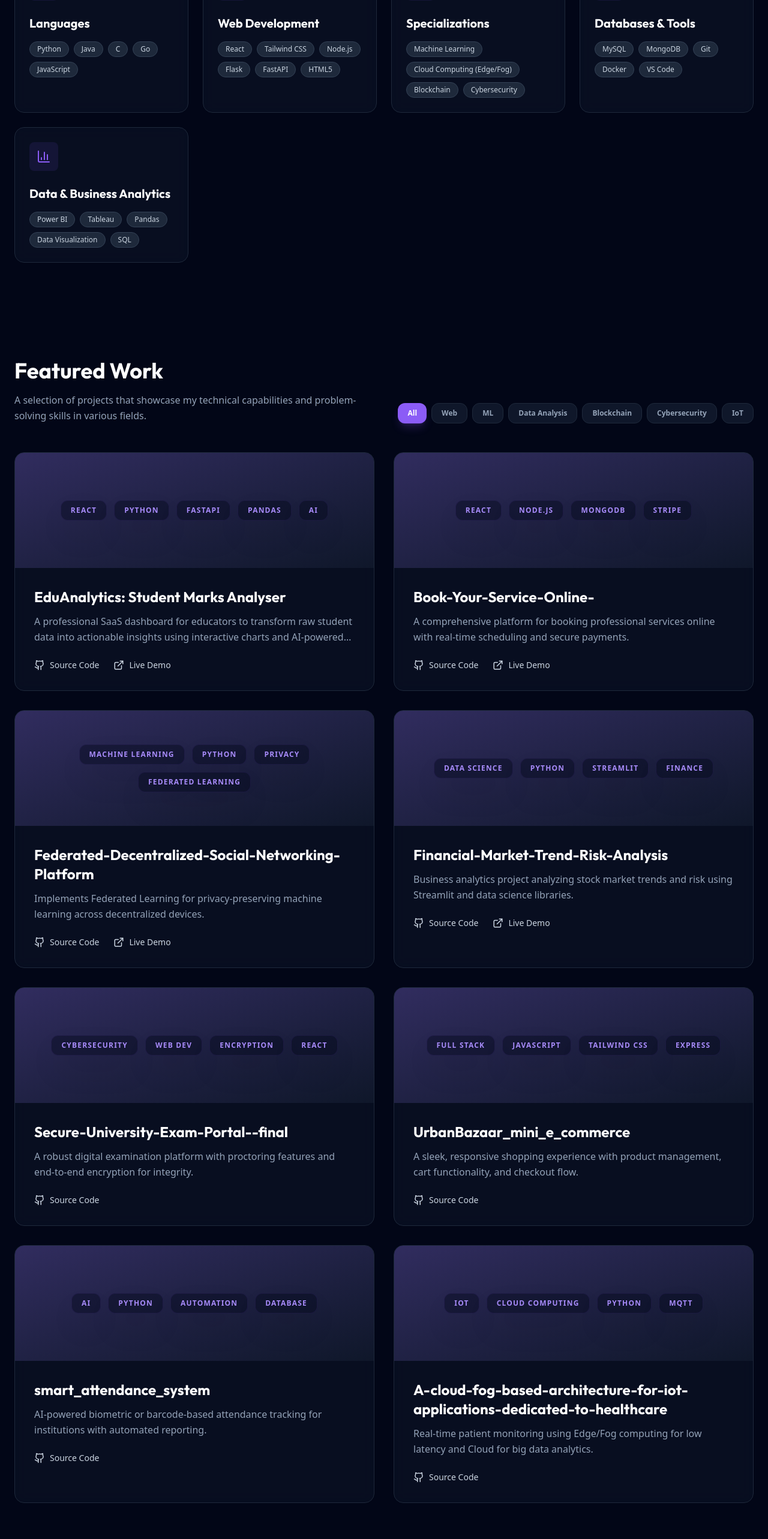
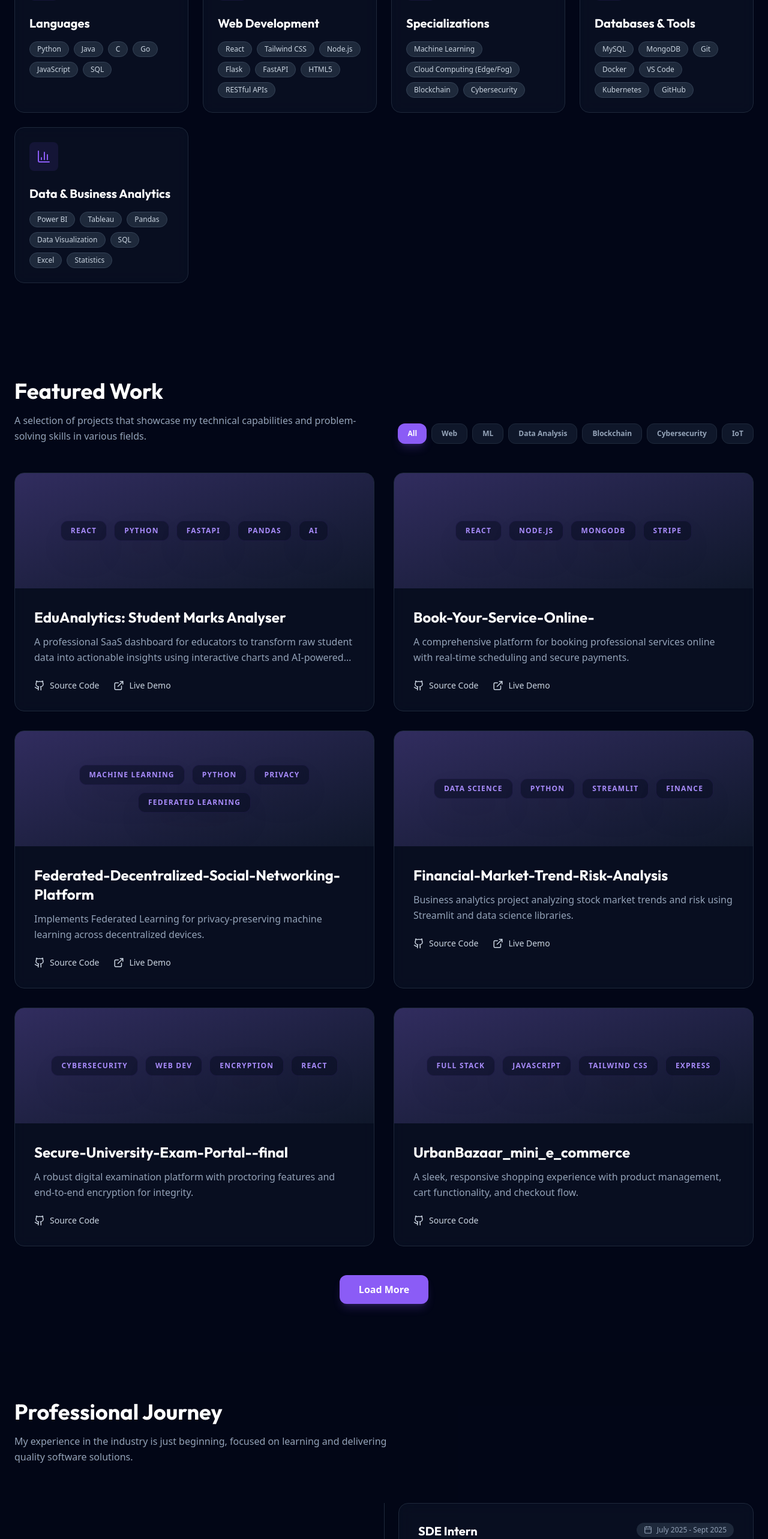
Before and after one commit to alexnikshith/new_portfolio, a React (Vite) app: page / in a window 1280 px wide. Shown: the part 1720-4286 px from the top of the page at 60% size. Built offline with nearby package versions, Linux system fonts and the light colour scheme.

Commit message:
feat: update skills, certifications, and add Load More to projects

```diff
--- a/src/components/Projects.jsx
+++ b/src/components/Projects.jsx
@@ -6,11 +6,19 @@ import { projects } from '../data';
 
 const Projects = () => {
   const [activeCategory, setActiveCategory] = React.useState('All');
+  const [visibleCount, setVisibleCount] = React.useState(6);
   const categories = ['All', 'Web', 'ML', 'Data Analysis', 'Blockchain', 'Cybersecurity', 'IoT'];
 
   const filteredProjects = activeCategory === 'All'
     ? projects
     : projects.filter(p => p.category === activeCategory);
+
+  const visibleProjects = filteredProjects.slice(0, visibleCount);
+
+  const handleCategoryChange = (cat) => {
+    setActiveCategory(cat);
+    setVisibleCount(6);
+  };
 
   return (
     <section id="projects" className="section-padding">
@@ -26,7 +34,7 @@ const Projects = () => {
           {categories.map((cat) => (
             <button
               key={cat}
-              onClick={() => setActiveCategory(cat)}
+              onClick={() => handleCategoryChange(cat)}
               className={`px-4 py-2 rounded-xl text-xs font-bold transition-all duration-300 ${
                 activeCategory === cat
                   ? 'bg-primary-500 text-white shadow-lg shadow-primary-500/20'
@@ -43,7 +51,7 @@ const Projects = () => {
         layout
         className="grid md:grid-cols-2 gap-8"
       >
-        {filteredProjects.map((project, index) => (
+        {visibleProjects.map((project, index) => (
           <motion.div
             layout
             key={project.title}
@@ -97,6 +105,17 @@ const Projects = () => {
           </motion.div>
         ))}
       </motion.div>
+
+      {visibleCount < filteredProjects.length && (
+        <div className="flex justify-center mt-12">
+          <button
+            onClick={() => setVisibleCount(prev => prev + 6)}
+            className="px-8 py-3 bg-primary-500 text-white rounded-xl font-bold shadow-lg shadow-primary-500/20 hover:bg-primary-400 transition-colors"
+          >
+            Load More
+          </button>
+        </div>
+      )}
     </section>
   );
 };
--- a/src/data.js
+++ b/src/data.js
@@ -33,12 +33,12 @@ export const personalInfo = {
 export const skills = [
   {
     category: "Languages",
-    items: ["Python", "Java", "C", "Go", "JavaScript"],
+    items: ["Python", "Java", "C", "Go", "JavaScript", "SQL"],
     icon: Code2
   },
   {
     category: "Web Development",
-    items: ["React", "Tailwind CSS", "Node.js", "Flask", "FastAPI", "HTML5"],
+    items: ["React", "Tailwind CSS", "Node.js", "Flask", "FastAPI", "HTML5", "RESTful APIs"],
     icon: Globe
   },
   {
@@ -48,12 +48,12 @@ export const skills = [
   },
   {
     category: "Databases & Tools",
-    items: ["MySQL", "MongoDB", "Git", "Docker", "VS Code"],
+    items: ["MySQL", "MongoDB", "Git", "Docker", "VS Code", "Kubernetes", "GitHub"],
     icon: Database
   },
   {
     category: "Data & Business Analytics",
-    items: ["Power BI", "Tableau", "Pandas", "Data Visualization", "SQL"],
+    items: ["Power BI", "Tableau", "Pandas", "Data Visualization", "SQL", "Excel", "Statistics"],
     icon: BarChart3
   }
 ];
@@ -202,5 +202,12 @@ export const certifications = [
     date: "August 2025",
     icon: Award,
     link: "/certificates/adobe_hackathon.pdf"
+  },
+  {
+    title: "Microsoft Certified Data Analysis",
+    issuer: "Coursera",
+    date: "2025",
+    icon: Award,
+    link: "#"
   }
 ];
```
